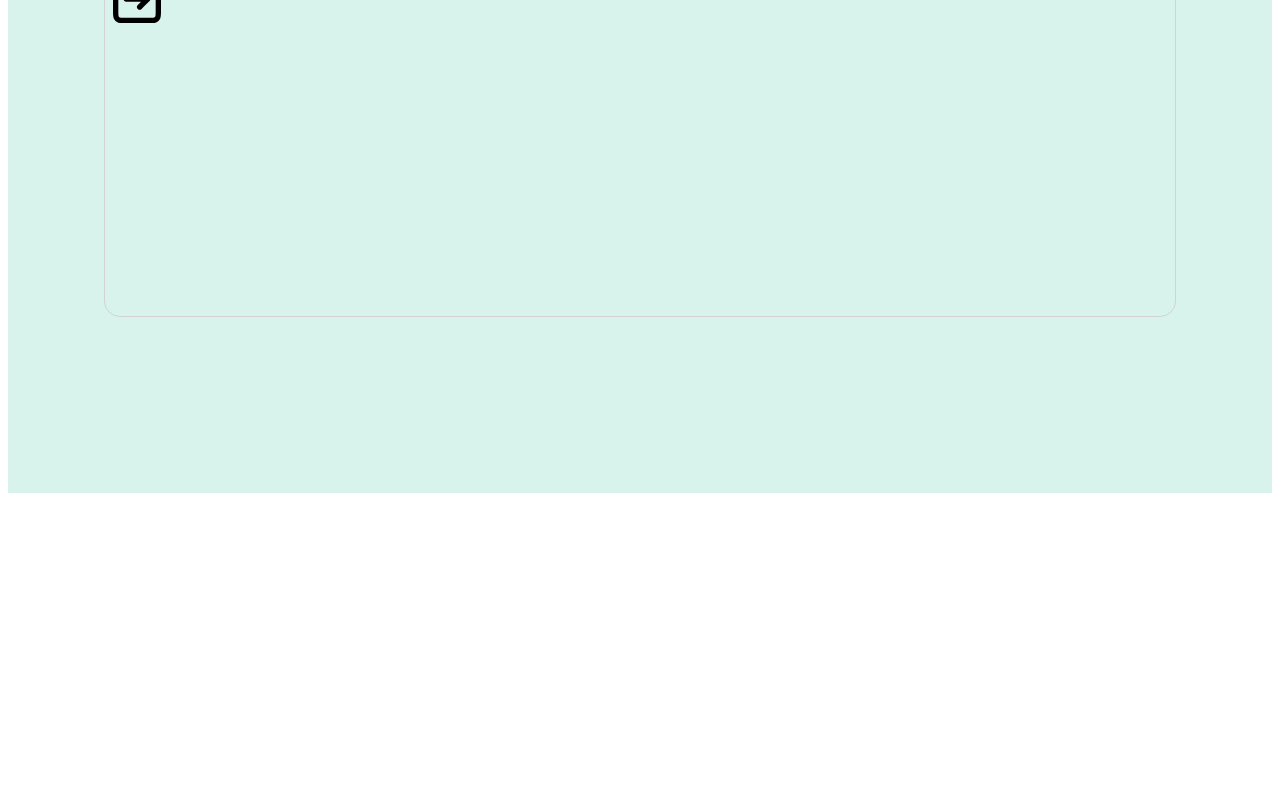
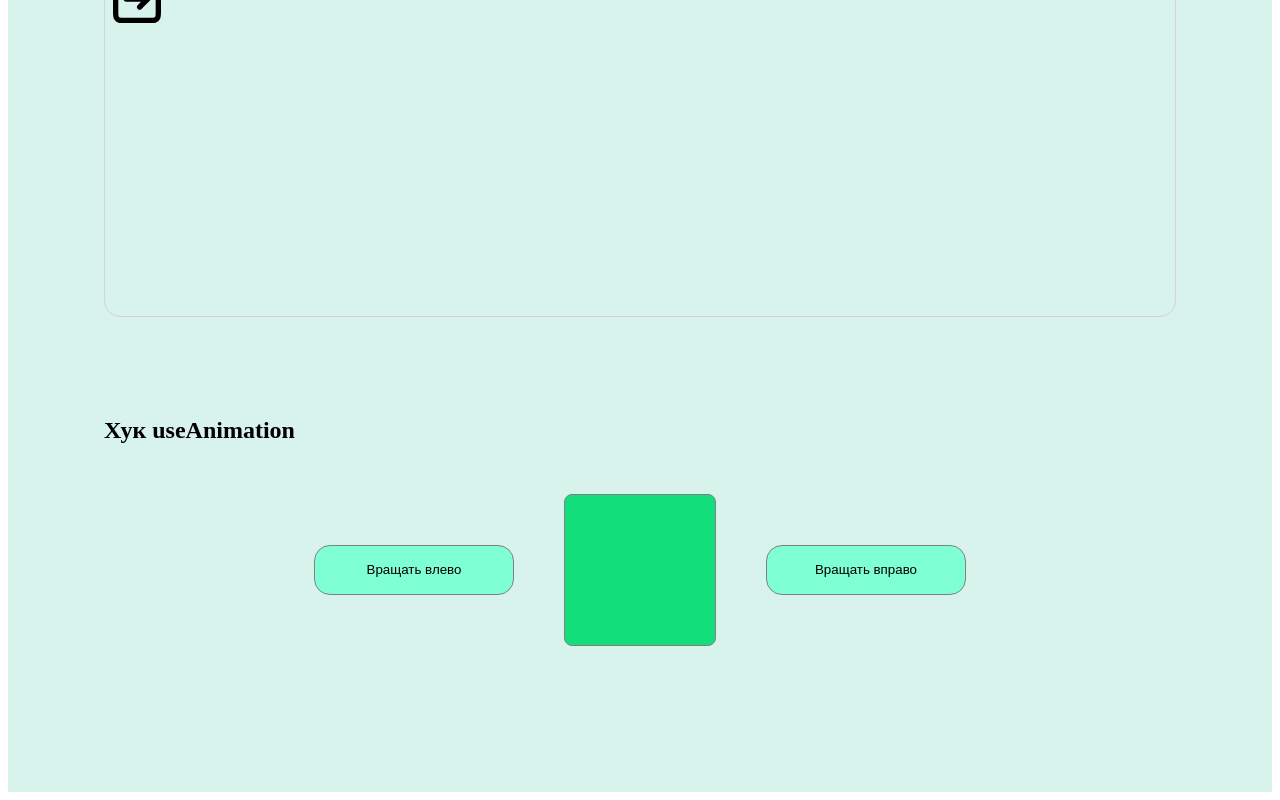
Before and after one commit to maximkin-alek/framer-motion-animations, a Next.js app: page / in a window 1280 px wide. Shown: the part 3042-3842 px from the top of the page. Before the commit the page ends 3543 px from the top, so only its background shows below. Built offline with nearby package versions, Linux system fonts and the light colour scheme.

Commit message:
added useAnimations hook

```diff
--- a/app/components/Exit.tsx
+++ b/app/components/Exit.tsx
@@ -11,17 +11,24 @@ const Exit = (): JSX.Element => {
       <h2>Анимация скрытия</h2>
 
       <motion.button
-        layout
+        whileTap={{ scale: 1.05 }}
         className={styles.show}
         onClick={() => setIsVisible(true)}
       >
         Открыть
       </motion.button>
+
       <AnimatePresence>
         {isVisible && (
           <motion.button
             initial={{ rotate: 0, height: 0, width: 0 }}
-            animate={{ height: 50, width: 250 }}
+            animate={{
+              height: 50,
+              width: 250,
+              transition: {
+                duration: 0.5,
+              },
+            }}
             exit={{ rotate: [0, -45, 45, 0, 0], height: [50, 50, 50, 50, 0] }}
             onClick={() => setIsVisible(false)}
             transition={{ delay: 0.1, duration: 1 }}
--- /dev/null
+++ b/app/components/Hooks.tsx
@@ -0,0 +1,52 @@
+"use client";
+
+import styles from "../page.module.css";
+import { useAnimation, motion } from "framer-motion";
+import { useEffect } from "react";
+
+const Hooks = (): JSX.Element => {
+  const controls = useAnimation();
+
+  const handleRotateLeft = () => {
+    controls.start({
+      rotate: -180,
+      transition: {
+        duration: 1.5,
+      },
+    });
+  };
+
+  const handleRotateRight = () => {
+    controls.start({
+      rotate: 180,
+      transition: {
+        duration: 1.5,
+      },
+    });
+  };
+
+  return (
+    <section>
+      <h2>Хук useAnimation</h2>
+
+      <div className={styles.divWrapper}>
+        <motion.button className={styles.hookButton} onClick={handleRotateLeft}>
+          Вращать влево
+        </motion.button>
+        <motion.div
+          onClick={() => controls.stop()}
+          className={styles.controledDiv}
+          animate={controls}
+        />
+        <motion.button
+          className={styles.hookButton}
+          onClick={handleRotateRight}
+        >
+          Вращать вправо
+        </motion.button>
+      </div>
+    </section>
+  );
+};
+
+export default Hooks;
--- a/app/page.module.css
+++ b/app/page.module.css
@@ -107,6 +107,32 @@
   cursor: pointer;
 }
 
+.divWrapper {
+  width: max-content;
+  margin: 50px auto;
+  display: flex;
+  align-items: center;
+  gap: 50px;
+}
+
+.controledDiv {
+  width: 150px;
+  height: 150px;
+  background-color: #12de7b;
+  border: 1px solid grey;
+  border-radius: 8px;
+  cursor: pointer;
+}
+
+.hookButton {
+  height: 50px;
+  width: 200px;
+  background-color: aquamarine;
+  border: 1px solid grey;
+  border-radius: 16px;
+  cursor: pointer;
+}
+
 @media screen and (max-width: 768px) {
   .main {
     padding: 20px 16px;
@@ -149,4 +175,8 @@
   .show {
     margin: 0;
   }
+
+  .divWrapper {
+    flex-direction: column;
+  }
 }
--- a/app/page.tsx
+++ b/app/page.tsx
@@ -8,6 +8,7 @@ import ToUpButton from "./components/ToUpButton";
 import ScrollTriggedBlock from "./components/ScrollTriggedBlock";
 import Exit from "./components/Exit";
 import Sidebar from "./components/Sidebar";
+import Hooks from "./components/Hooks";
 
 export default function Home() {
   return (
@@ -94,6 +95,7 @@ export default function Home() {
       <ScrollTriggedBlock />
       <Exit />
       <Sidebar />
+      <Hooks />
       <ToUpButton />
     </main>
   );
```
